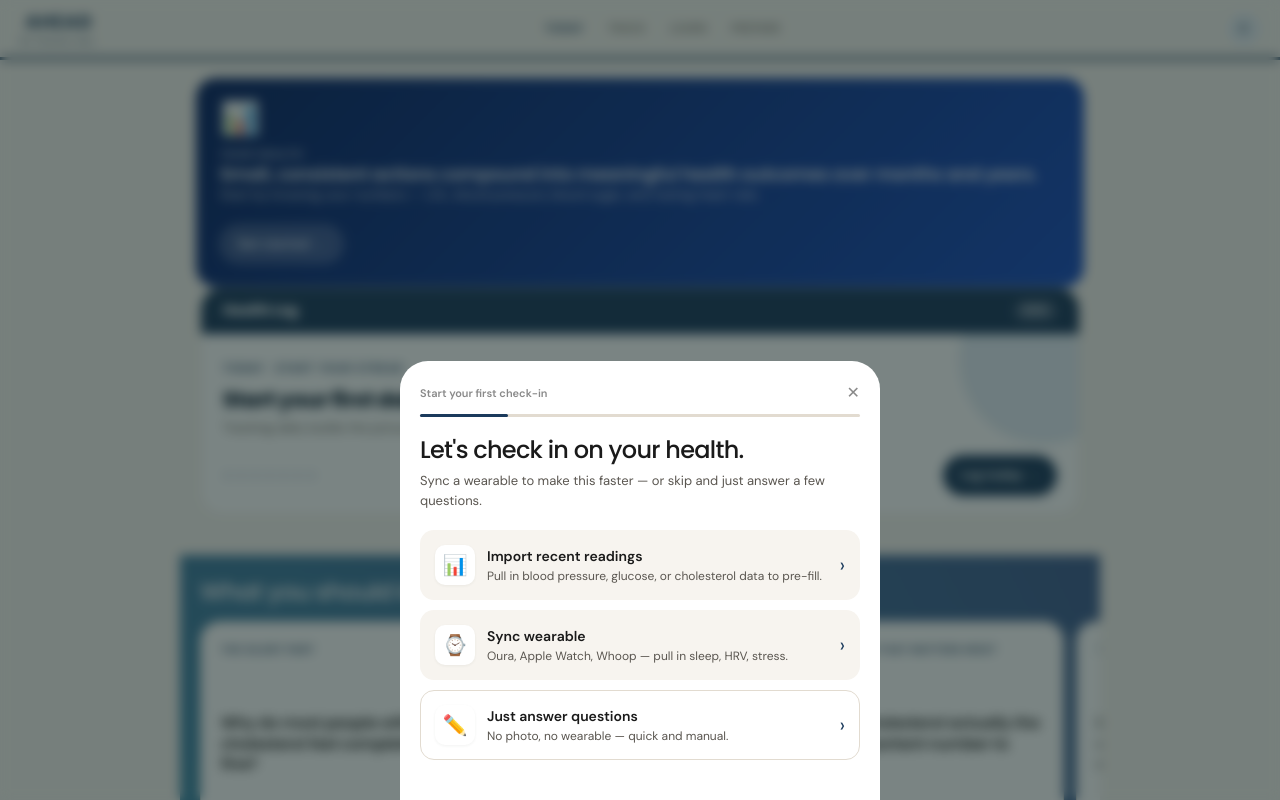
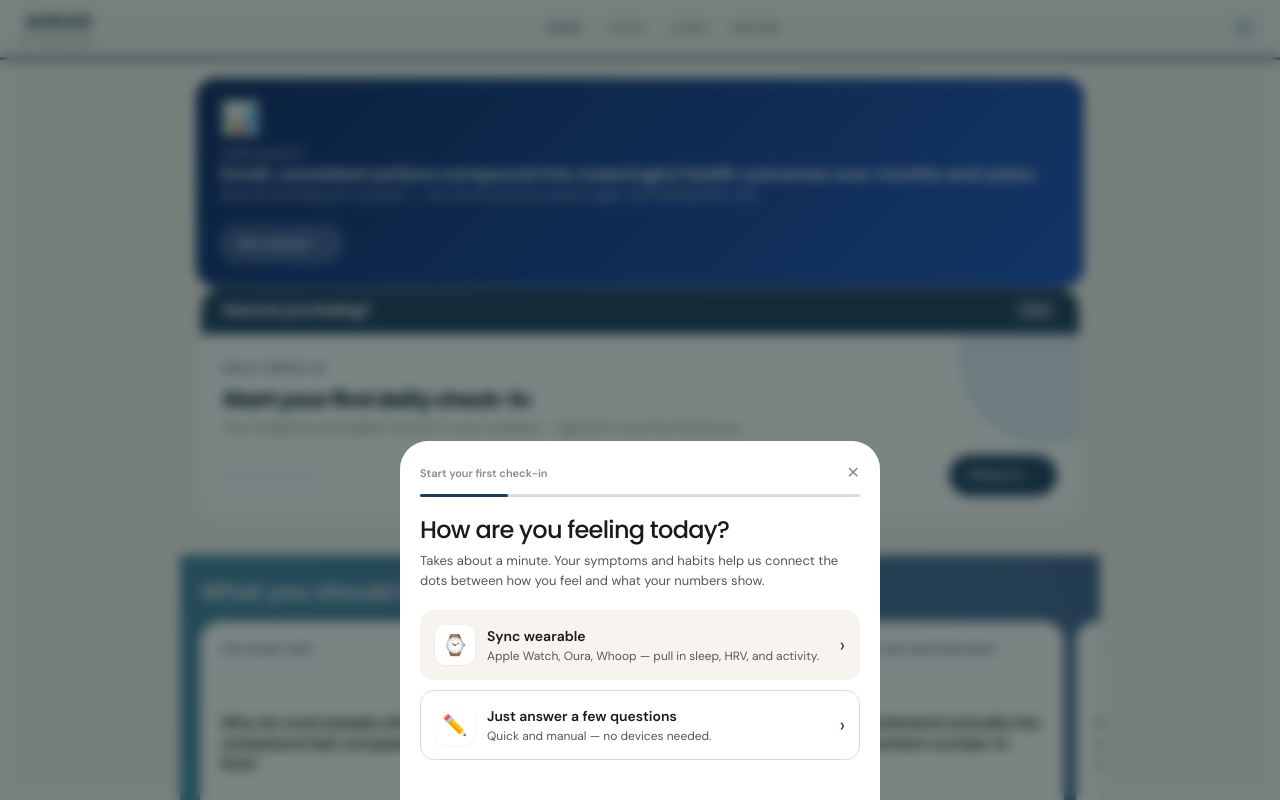
Before and after one commit to isramohamed-crypto/cardiometabolic-insights, a React (Vite) app: page / in a window 1280 px wide. Both pictures are taken after a click on the button 640 px from the left and 1052 px from the top of the page. Shown: the part 652-1452 px from the top of the page. Built offline with nearby package versions, Linux system fonts and the light colour scheme.

Commit message:
Daily check-in: updated copy, removed skin photo step, reframed as how-are-you-feeling

```diff
--- a/src/components/DailyCheckin.jsx
+++ b/src/components/DailyCheckin.jsx
@@ -66,17 +66,12 @@ export default function DailyCheckin({ onOpen, tick = 0 }) {
   // Copy mirrors the Track-page check-in banner so it tells the same story
   const titleLabel = checkinPromptTitle(last?.date, isCheckedInToday)
   const subLabel = isCheckedInToday
-    ? 'Your health trend is up to date. Tap to see today\'s summary.'
-    : 'Tracking daily builds the picture your doctor needs.'
+    ? 'Logged today. Tap to see your summary or update.'
+    : 'Your symptoms and habits connect to your numbers — log both to see the full picture.'
 
-  const eyebrowText = loggedCount > 0
-    ? `Today · day ${loggedCount}`
-    : 'Today · start your streak'
-  const ctaText = isCheckedInToday ? 'Update →' : 'Log today →'
-
-  // Magazine ribbon "DAY N" badge — shows the current streak count, or a
-  // 'NEW' badge when there's no streak yet (first-time user).
-  const dayBadge = loggedCount > 0 ? `DAY ${loggedCount}` : 'NEW'
+  const eyebrowText = isCheckedInToday ? 'Checked in today' : 'Daily check-in'
+  const ctaText = isCheckedInToday ? 'View today →' : 'Check in →'
+  const dayBadge = loggedCount > 0 ? `${loggedCount} days` : 'NEW'
 
   return (
     <section className="checkin-section">
@@ -89,7 +84,7 @@ export default function DailyCheckin({ onOpen, tick = 0 }) {
       >
         {/* Magazine-cover ribbon masthead */}
         <div className="dc-feat__ribbon">
-          <span className="dc-feat__ribbon-label">Health Log</span>
+          <span className="dc-feat__ribbon-label">How are you feeling?</span>
           <span className="dc-feat__ribbon-day">{dayBadge}</span>
         </div>
 
--- a/src/components/SkinCheckinSheet.jsx
+++ b/src/components/SkinCheckinSheet.jsx
@@ -311,10 +311,7 @@ export default function SkinCheckinSheet({ open, onClose, onComplete, onViewTrac
   const [treatmentInput, setTreatmentInput] = useState('')
   const fileRef = useRef(null)
 
-  // Prototype: when the user taps "Upload a skin photo", auto-load this
-  // bundled demo image instead of opening a file picker. Swap the path
-  // here for a different photo if you want.
-  const DEMO_PHOTO = '/abby-tai-eczema.webp'
+  const DEMO_PHOTO = null
 
   // Reset whenever the sheet opens. If today's check-in already exists,
   // open in summary-view mode so the user can see what they logged.
@@ -587,26 +584,15 @@ export default function SkinCheckinSheet({ open, onClose, onComplete, onViewTrac
               <button className="ci-close" onClick={onClose}>✕</button>
             </div>
             <div className="ci-progress"><div className="ci-fill" style={{ width: `${progressPct}%` }} /></div>
-            <h2 className="ci-title">Let's check in on your health.</h2>
-            <p className="ci-sub">Sync a wearable to make this faster — or skip and just answer a few questions.</p>
+            <h2 className="ci-title">How are you feeling today?</h2>
+            <p className="ci-sub">Takes about a minute. Your symptoms and habits help us connect the dots between how you feel and what your numbers show.</p>
 
             <div className="ci-start-list">
-              <button className="ci-start-card" type="button" onClick={useDemoPhoto}>
-                <span className="ci-start-card__icon">📊</span>
-                <span className="ci-start-card__body">
-                  <span className="ci-start-card__title">Import recent readings</span>
-                  <span className="ci-start-card__desc">Pull in blood pressure, glucose, or cholesterol data to pre-fill.</span>
-                </span>
-                <span className="ci-start-card__arrow">›</span>
-              </button>
-              {/* Hidden file picker kept for future real uploads */}
-              <input ref={fileRef} type="file" accept="image/*" hidden onChange={onPickFile} />
-
               <button className={`ci-start-card${wearableSynced ? ' ci-start-card--done' : ''}`} type="button" onClick={syncWearable}>
                 <span className="ci-start-card__icon">⌚</span>
                 <span className="ci-start-card__body">
                   <span className="ci-start-card__title">Sync wearable</span>
-                  <span className="ci-start-card__desc">Oura, Apple Watch, Whoop — pull in sleep, HRV, stress.</span>
+                  <span className="ci-start-card__desc">Apple Watch, Oura, Whoop — pull in sleep, HRV, and activity.</span>
                 </span>
                 <span className="ci-start-card__arrow">{wearableSynced ? '✓' : '›'}</span>
               </button>
@@ -614,19 +600,12 @@ export default function SkinCheckinSheet({ open, onClose, onComplete, onViewTrac
               <button className="ci-start-card ci-start-card--ghost" type="button" onClick={skipExtras}>
                 <span className="ci-start-card__icon">✏️</span>
                 <span className="ci-start-card__body">
-                  <span className="ci-start-card__title">Just answer questions</span>
-                  <span className="ci-start-card__desc">No photo, no wearable — quick and manual.</span>
+                  <span className="ci-start-card__title">Just answer a few questions</span>
+                  <span className="ci-start-card__desc">Quick and manual — no devices needed.</span>
                 </span>
                 <span className="ci-start-card__arrow">›</span>
               </button>
             </div>
-
-            {analyzing && (
-              <div className="ci-analyzing">
-                <span className="ci-analyzing__spinner" />
-                Importing your latest readings…
-              </div>
-            )}
           </>
         )}
 
@@ -928,9 +907,8 @@ export default function SkinCheckinSheet({ open, onClose, onComplete, onViewTrac
             <div className="ci-done__emoji">🎉</div>
             <h3 className="ci-done__title">Check-in logged.</h3>
             <p className="ci-done__sub">
-              We saved your health status, symptoms, and what's going on today.
+              We saved how you're feeling and what's going on today.
               {wearableSynced && <> Wearable data synced.</>}
-              {photoUrl && <> Readings imported for reference.</>}
             </p>
             <div className="ci-insight">
               <div className="ci-insight__tag"><span className="ci-insight__dot" />Insight · Based on your check-in</div>
```
